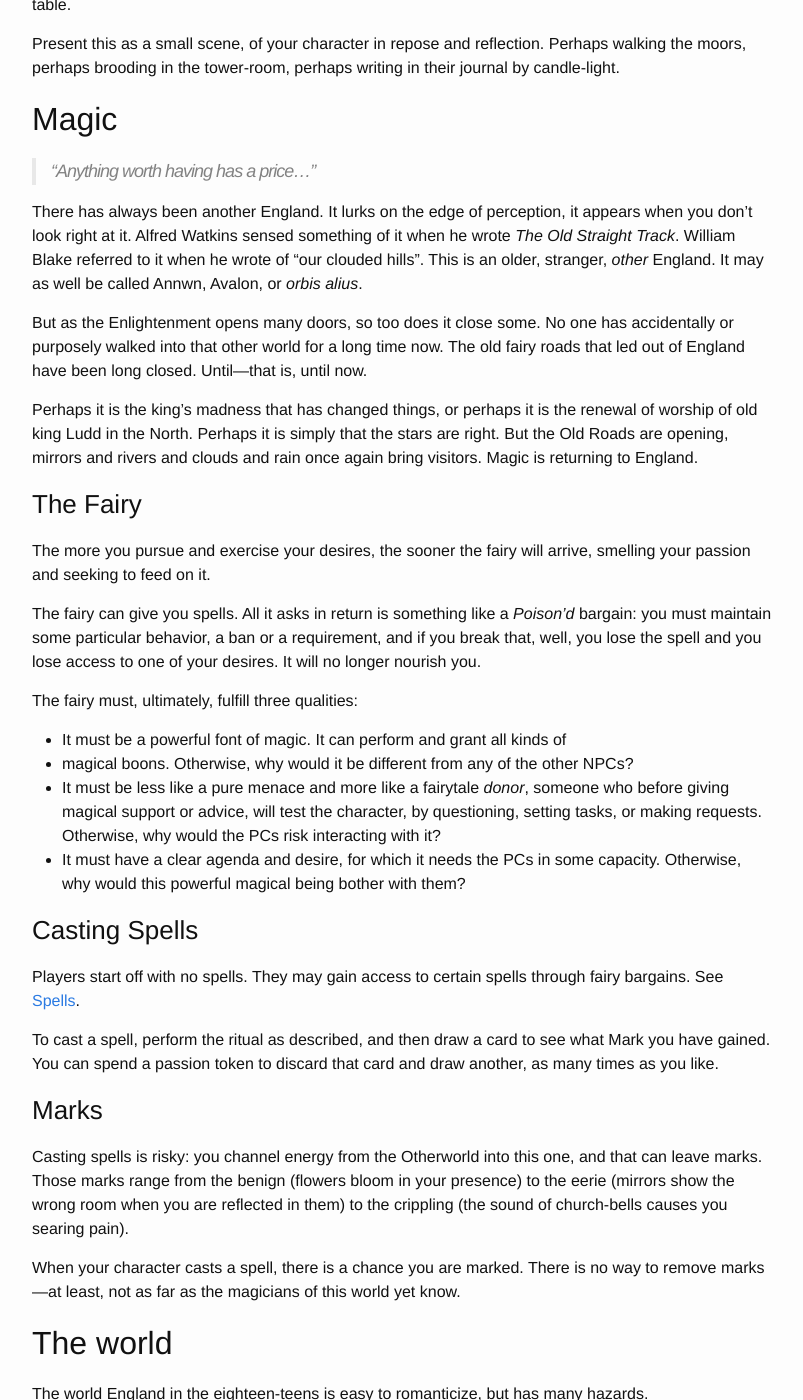
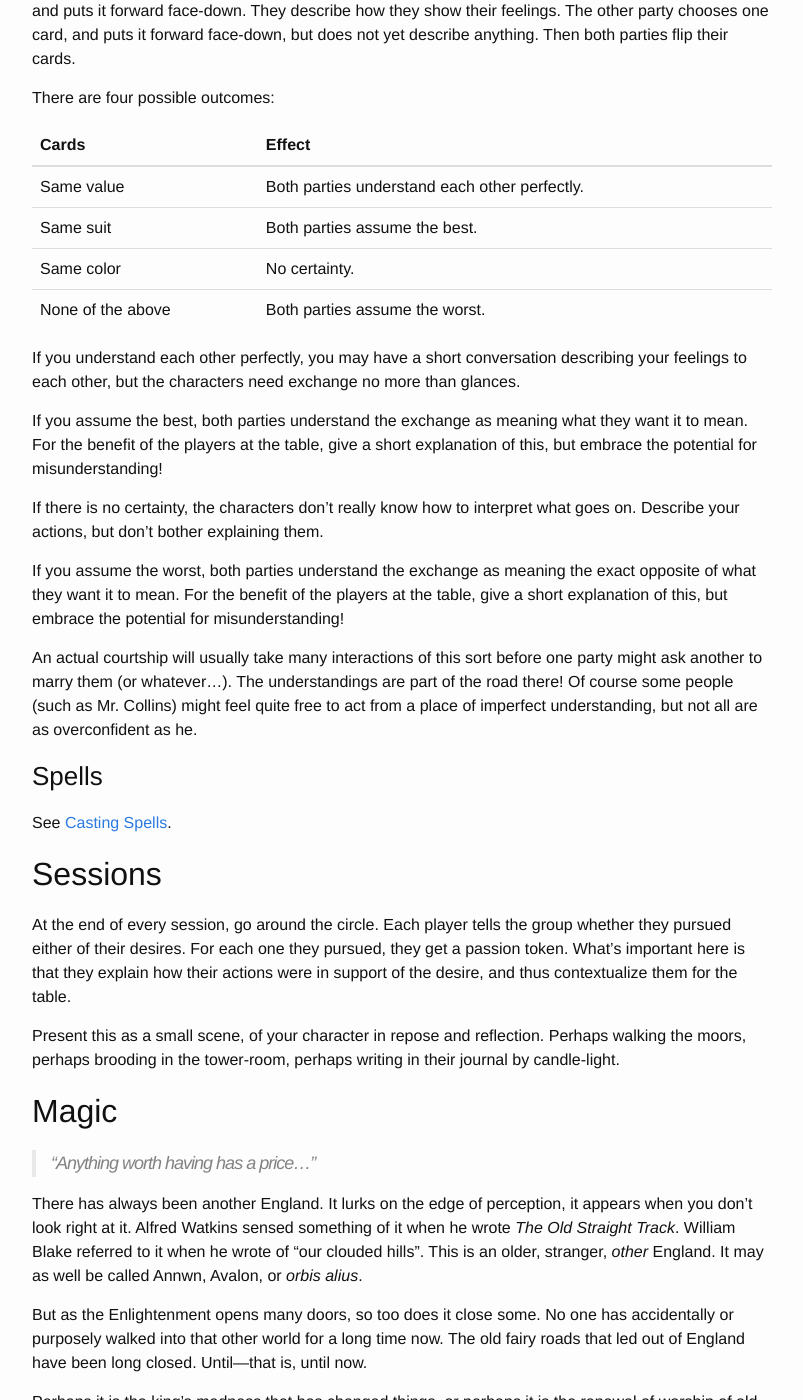
Before and after one commit to wlonk/arcadia, a Jekyll site: the page built from rules/index.md, in a window 1280 px wide and 1400 px high, scrolled down 11361 px. Shown: the whole window, without its empty margins (238-1041 px from the left). Built offline with Jekyll 4.4.1, drawn with Linux system fonts in a browser that asks for light colours; some web fonts are replaced; some of the changed text lies outside the part shown.

Commit message:
Add courtship and spell rules from playstorm with Austin.

```diff
--- a/rules/index.md
+++ b/rules/index.md
@@ -468,6 +468,52 @@
 > Issuing a _challenge_ is subtly distinct from fighting a duel, and can cost
 > social capital or reputation, and can be countered with social capital.
 
+### Courtship and Intimacy
+
+When you wish to express an honest and intimate feeling to someone without
+using words, do this:
+
+Each party draws five cards. Then, the party wishing to communicate their
+feelings chooses one card, and puts it forward face-down. They describe how
+they show their feelings. The other party chooses one card, and puts it forward
+face-down, but does not yet describe anything. Then both parties flip their
+cards.
+
+There are four possible outcomes:
+
+| Cards             | Effect                                        |
+|-------------------|-----------------------------------------------|
+| Same value        | Both parties understand each other perfectly. |
+| Same suit         | Both parties assume the best.                 |
+| Same color        | No certainty.                                 |
+| None of the above | Both parties assume the worst.                |
+
+If you understand each other perfectly, you may have a short conversation
+describing your feelings to each other, but the characters need exchange no
+more than glances.
+
+If you assume the best, both parties understand the exchange as meaning what
+they want it to mean. For the benefit of the players at the table, give a short
+explanation of this, but embrace the potential for misunderstanding!
+
+If there is no certainty, the characters don't really know how to interpret
+what goes on. Describe your actions, but don't bother explaining them.
+
+If you assume the worst, both parties understand the exchange as meaning the
+exact opposite of what they want it to mean. For the benefit of the players at
+the table, give a short explanation of this, but embrace the potential for
+misunderstanding!
+
+An actual courtship will usually take many interactions of this sort before one
+party might ask another to marry them (or whatever...). The understandings are
+part of the road there! Of course some people (such as Mr. Collins) might feel
+quite free to act from a place of imperfect understanding, but not all are as
+overconfident as he.
+
+### Spells
+
+See [Casting Spells](#casting-spells).
+
 ## Sessions
 
 At the end of every session, go around the circle. Each player tells the group
@@ -528,20 +574,17 @@
 Players start off with no spells. They may gain access to certain spells
 through fairy bargains. See [Spells](#appendix-spells).
 
-To cast a spell, perform the ritual as described, and then draw a card to see
-what Mark you have gained. You can spend a passion token to discard that card
-and draw another, as many times as you like.
-
-### Marks
-
-Casting spells is risky: you channel energy from the Otherworld into this one,
-and that can leave marks. Those marks range from the benign (flowers bloom in
-your presence) to the eerie (mirrors show the wrong room when you are reflected
-in them) to the crippling (the sound of church-bells causes you searing pain).
-
-When your character casts a spell, there is a chance you are marked. There is
-no way to remove marks---at least, not as far as the magicians of this world
-yet know.
+To cast a spell, the player must draw five cards, and arrange them, in the
+order drawn, in a circle. Then, the player may choose any number of cards to
+discard, and draw a new card to replace, spending one passion token per card
+exchanged this way.
+
+The player may then swap the positions of any cards with the same value.
+
+Finally, draw a line between any two cards with the same color, or same number.
+(There will be one to five.) Choose one effect from the spell for each line.
+
+Spellcasting takes some time. Give it the attention it deserves.
 
 ## The world
 
```
